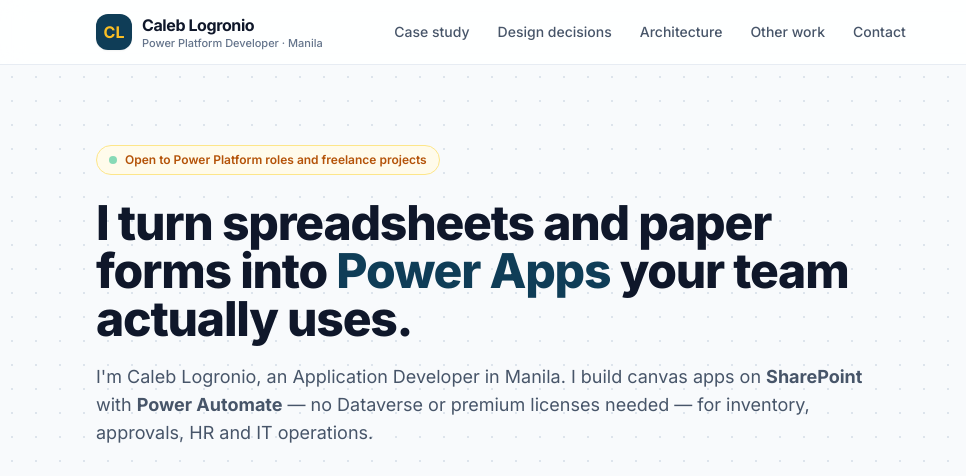
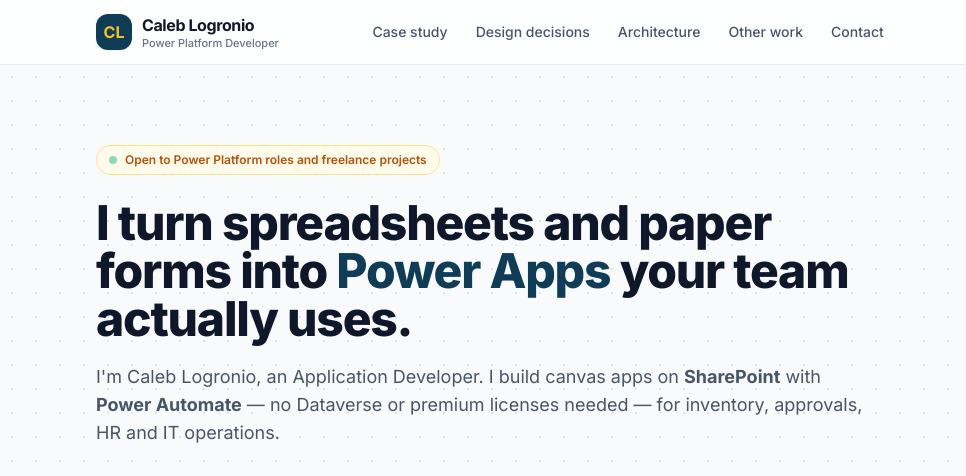
Before and after one commit to caleb0305/caleb0305.github.io, a plain HTML site: page index.html in a window 1280 px wide. Shown: the top 476 px of the page, 0-966 px from the left. Drawn offline with nearby package versions, Linux system fonts and the light colour scheme.

Commit message:
Remove location from the page
Co-Authored-By: Claude Opus 5.5 <noreply@anthropic.com>
Claude-Session: https://claude.ai/code/session_015EqLRsov9DmGPgjzHX413b

```diff
--- a/index.html
+++ b/index.html
@@ -4,7 +4,7 @@
   <meta charset="UTF-8" />
   <meta name="viewport" content="width=device-width, initial-scale=1.0" />
   <title>Caleb Logronio | Power Platform Developer</title>
-  <meta name="description" content="Power Apps, SharePoint and Power Automate business apps by Caleb Logronio, Manila. Case study: IT Asset Manager." />
+  <meta name="description" content="Power Apps, SharePoint and Power Automate business apps by Caleb Logronio. Case study: IT Asset Manager." />
   <script src="https://cdn.tailwindcss.com"></script>
   <link rel="preconnect" href="https://fonts.googleapis.com">
   <link rel="preconnect" href="https://fonts.gstatic.com" crossorigin>
@@ -49,7 +49,7 @@
         <div class="w-9 h-9 rounded-xl bg-navy-600 flex items-center justify-center text-amber-400 font-bold shadow-sm" data-cfg="initials">CL</div>
         <div class="flex flex-col leading-tight">
           <span class="font-bold text-sm sm:text-base tracking-tight" data-cfg="name">Caleb Logronio</span>
-          <span class="text-[11px] font-medium text-slate-500 dark:text-slate-400 hidden sm:inline">Power Platform Developer · Manila</span>
+          <span class="text-[11px] font-medium text-slate-500 dark:text-slate-400 hidden sm:inline">Power Platform Developer</span>
         </div>
       </a>
       <nav class="hidden md:flex items-center gap-7 text-sm font-medium text-slate-600 dark:text-slate-300">
@@ -85,7 +85,7 @@
             I turn spreadsheets and paper forms into <span class="text-navy-600 dark:text-amber-400">Power Apps</span> your team actually uses.
           </h1>
           <p class="mt-5 text-base sm:text-lg text-slate-600 dark:text-slate-300 leading-relaxed">
-            I'm <span data-cfg="name">Caleb Logronio</span>, an Application Developer in Manila. I build canvas apps on <strong>SharePoint</strong> with
+            I'm <span data-cfg="name">Caleb Logronio</span>, an Application Developer. I build canvas apps on <strong>SharePoint</strong> with
             <strong>Power Automate</strong> — no Dataverse or premium licenses needed — for inventory, approvals, HR and IT operations.
           </p>
           <div class="mt-8 flex flex-wrap items-center gap-3">
```
